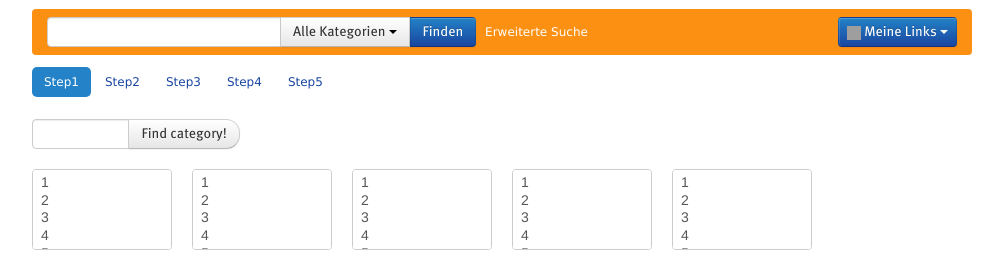
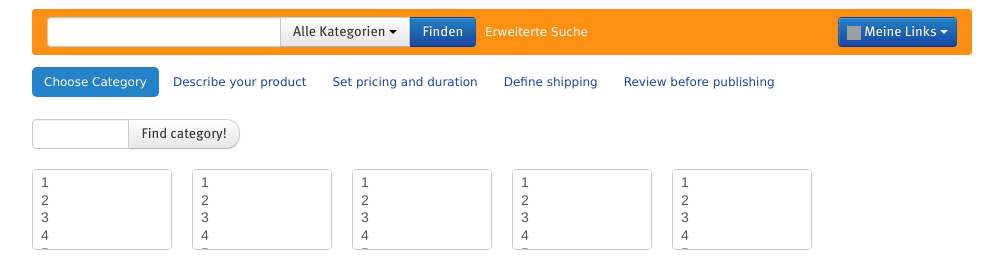
Before and after one commit to 85nomar/psychic-cyril, a PHP site: page /step1.php in a window 1280 px wide. Shown: the part 155-432 px from the top of the page, without its empty margins (138-1141 px from the left). Run offline with PHP 8.4, Linux system fonts and the light colour scheme; grey boxes are pictures that could not be loaded.

Commit message:
adjusted nav naming

```diff
--- a/inc/formnav.php
+++ b/inc/formnav.php
@@ -10,7 +10,7 @@
         ?>
 
         <li class="<?php echo $isActive ? 'active' : '' ?>">
-            <a href="<?php echo $thisURL?>.html"><?php echo $page['title'] ?></a>
+            <a href="<?php echo $thisURL?>.php"><?php echo $page['title'] ?></a>
         </li>
 
         <?php endforeach ?>
--- a/inc/layout.php
+++ b/inc/layout.php
@@ -7,23 +7,23 @@ class Layout
     public $formNav=array(
         array(
             'url'=>'step1',
-            'title'=>'Step1',
+            'title'=>'Choose Category',
         ),
         array(
             'url'=>'step2',
-            'title'=>'Step2',
+            'title'=>'Describe your product',
         ),
         array(
             'url'=>'step3',
-            'title'=>'Step3',
+            'title'=>'Set pricing and duration',
         ),
         array(
             'url'=>'step4',
-            'title'=>'Step4',
+            'title'=>'Define shipping',
         ),
         array(
             'url'=>'step5',
-            'title'=>'Step5',
+            'title'=>'Review before publishing',
         )
     );
     public $navTitle='';
```
Also changed, not shown: horizontal_nav.php (deleted, +0 -17 lines).
